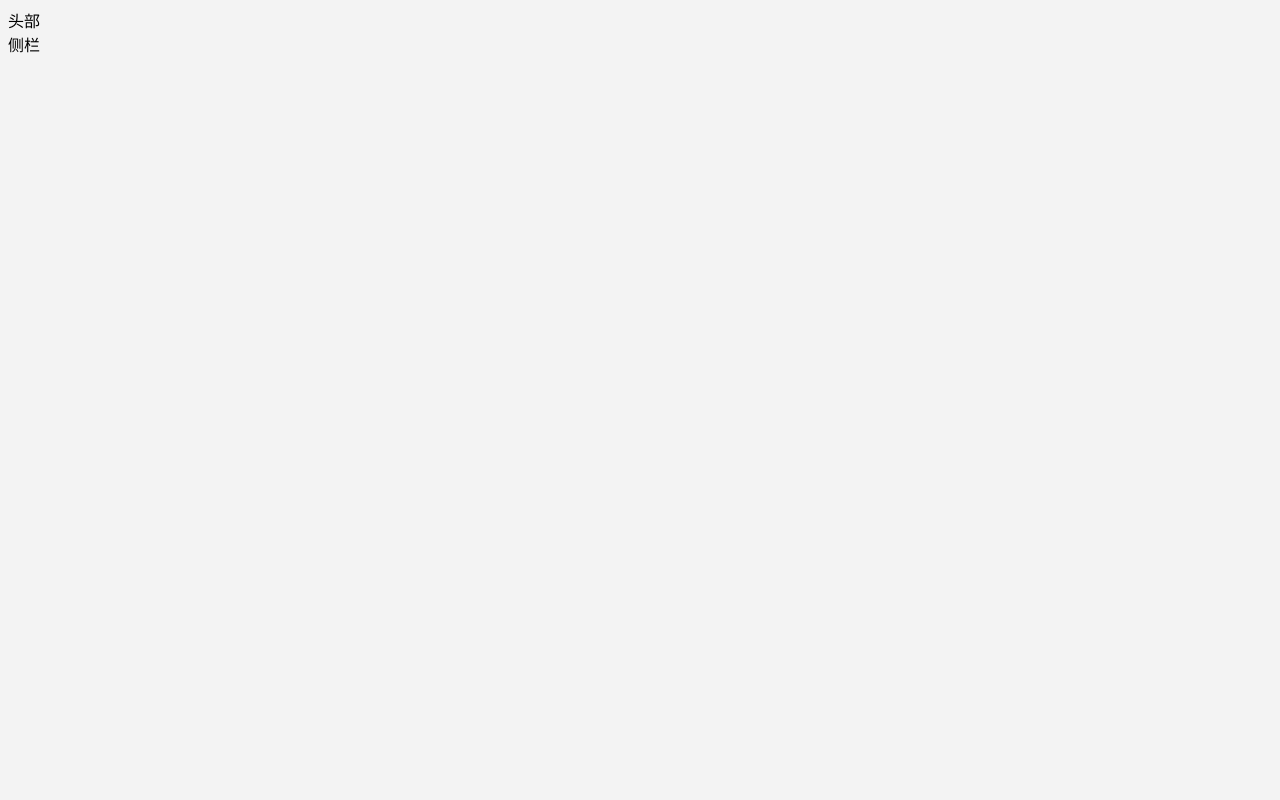
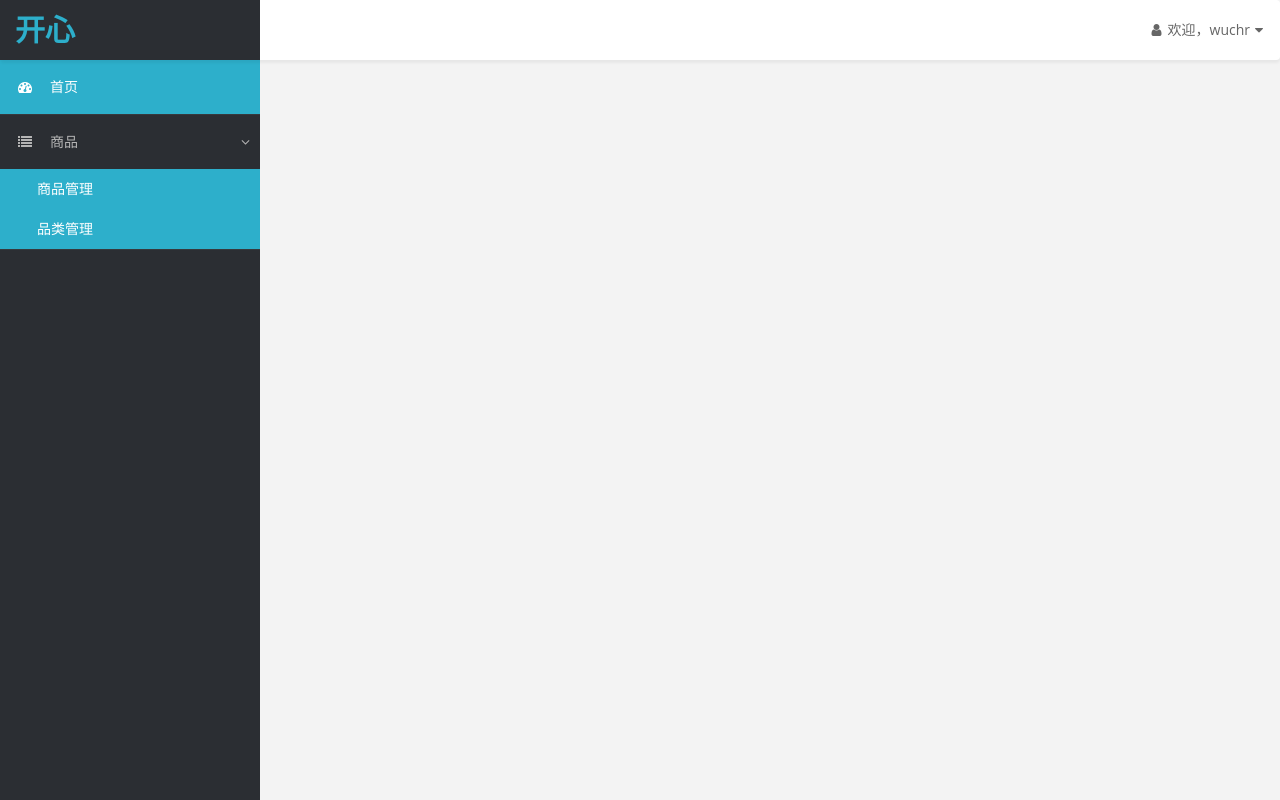
Before and after one commit to wuchr/react_mall, a React app: page / in a window 1280 px wide. Built offline with nearby package versions, Linux system fonts and the light colour scheme.

Commit message:
头部和侧边栏html编写

```diff
--- a/src/component/nav-side/index.jsx
+++ b/src/component/nav-side/index.jsx
@@ -12,7 +12,36 @@ class NavSide extends React.Component{
     }
     render(){
         return (
-            <div>侧栏</div>
+            <div className="navbar-default navbar-side">
+                <div className="sidebar-collapse">
+                    <ul className="nav">
+                        <li>
+                            <a className="active-menu">
+                                <i className="fa fa-dashboard"></i>
+                                <span>首页</span>
+                            </a>
+                        </li>
+                        <li className="active">
+                            <a>
+                                <i className="fa fa-list"></i>
+                                <span>商品</span>
+                                <span className="fa arrow"></span>
+                            </a>
+                            <ul className="nav nav-second-level collapse in">
+                                <li>
+                                    <a className="active-menu">商品管理</a>
+                                </li>
+                                <li>
+                                    <a className="active-menu">品类管理</a>
+                                </li>
+                            </ul>
+                        </li>
+
+                    </ul>
+
+                </div>
+
+            </div>
         );
     }
 }
--- a/src/component/nav-top/index.jsx
+++ b/src/component/nav-top/index.jsx
@@ -1,18 +1,42 @@
-/*
-* @Author: Rosen
-* @Date:   2018-01-23 20:00:02
-* @Last Modified by:   Rosen
-* @Last Modified time: 2018-01-26 13:43:14
-*/
+
 import React from 'react';
 
 class NavTop extends React.Component{
     constructor(props){
         super(props);
+        this.state = {
+            username: "wuchr"
+        }
     }
     render(){
         return (
-            <div>头部</div>
+            <div className="navbar navbar-default top-navbar">
+                <div className="navbar-header">
+                    <a className="navbar-brand" >开心</a>
+                </div>
+
+                <ul className="nav navbar-top-links navbar-right">
+                    <li className="dropdown">
+                        <a className="dropdown-toggle" href="javascript:;">
+                            <i className="fa fa-user fa-fw"></i>
+                            {
+                                this.state.username
+                                    ? <span>欢迎，{this.state.username}</span>
+                                    : <span>欢迎您</span>
+                            }
+                            <i className="fa fa-caret-down"></i>
+                        </a>
+                        <ul className="dropdown-menu dropdown-user">
+                            <li>
+                                <a>
+                                    <i className="fa fa-sign-out fa-fw"></i>
+                                    <span>退出登录</span>
+                                </a>
+                            </li>
+                        </ul>
+                    </li>
+                </ul>
+            </div>
         );
     }
 }
--- a/src/index.html
+++ b/src/index.html
@@ -3,9 +3,12 @@
 <head>
     <meta charset="UTF-8">
     <title>this is my first react project</title>
+    <link href="http://cdn.bootcss.com/bootstrap/3.3.7/css/bootstrap.min.css" rel="stylesheet">
+    <link href="http://cdn.bootcss.com/font-awesome/4.7.0/css/font-awesome.min.css" rel="stylesheet">
 </head>
 <body>
 <div id="app"></div>
 
+    <script src="https://cdn.bootcss.com/jquery/3.3.1/jquery.min.js"></script>
 </body>
 </html>
```
